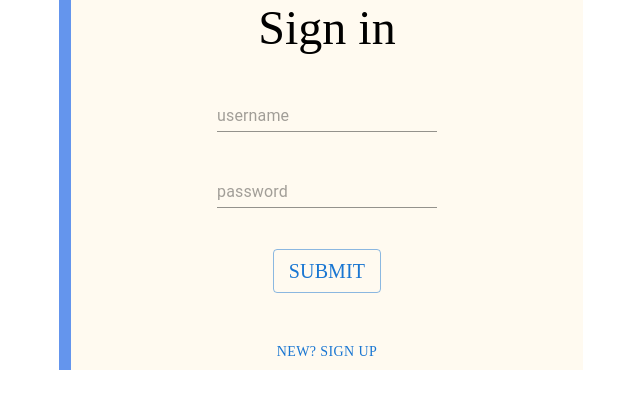
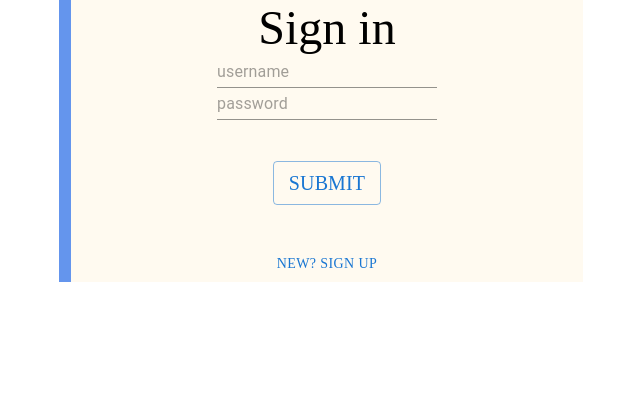
Before and after one commit to spicecat/bdpadrive, a React (Create React App) app: page / in a window 1280 px wide. Shown: the top 408 px of the page, without its empty margins (319-959 px from the left). Built offline with nearby package versions, Linux system fonts and the light colour scheme; the HTML template or start-up script is replaced by a standard one.

Commit message:
moved explorer and login to containers

```diff
--- a/src/App.jsx
+++ b/src/App.jsx
@@ -1,8 +1,8 @@
 import React from "react"
 import { BrowserRouter, Route, Routes, Navigate } from 'react-router-dom'
 import { Helmet } from "react-helmet"
-import Login from "./components/Login"
-import Explorer from "./components/Explorer"
+import Login from "./containers/Login"
+import Explorer from "./containers/Explorer"
 
 const App = () => {
   return <BrowserRouter>
--- a/src/components/Explorer.jsx
+++ /dev/null
@@ -1,12 +0,0 @@
-import CreateFile from "./CreateFile"
-
-const Explorer = () => {
-    return(
-
-        <div className="container" style = {{width:'100%',height:'100%', display:'flex', justifyContent:'center', alignItems:'center', position:'absolute'}}>
-            <CreateFile></CreateFile>
-        </div>
-    )
-}
-
-export default Explorer;
--- a/src/components/login.css
+++ /dev/null
@@ -1,12 +0,0 @@
-.form {
-    font-Family: 'Arvo, serif';
-
-
-    width: 100%;
-}
-#username{
-    margin-top: 20%;
-}
-#pass{
-    margin-top:20%;
-}
--- /dev/null
+++ b/src/containers/Explorer.jsx
@@ -0,0 +1,12 @@
+import CreateFile from "../components/CreateFile"
+
+const Explorer = () => {
+    return (
+
+        <div className="container" style={{ width: '100%', height: '100%', display: 'flex', justifyContent: 'center', alignItems: 'center', position: 'absolute' }}>
+            <CreateFile></CreateFile>
+        </div>
+    )
+}
+
+export default Explorer
--- a/src/components/Login.jsx
+++ b/src/containers/Login.jsx
@@ -1,7 +1,7 @@
 import React from "react";
 import { useState } from 'react';
 import { Typography, Button, TextField } from '@mui/material'
-import './login.css'
+
 const Login = () => {
     const startText = "Sign in";
     const buttonInitial = "New? Sign up";
--- /dev/null
+++ b/src/containers/index.js
@@ -0,0 +1,4 @@
+import Explorer from './Explorer'
+import Login from './Login'
+
+export { Explorer, Login }
```
